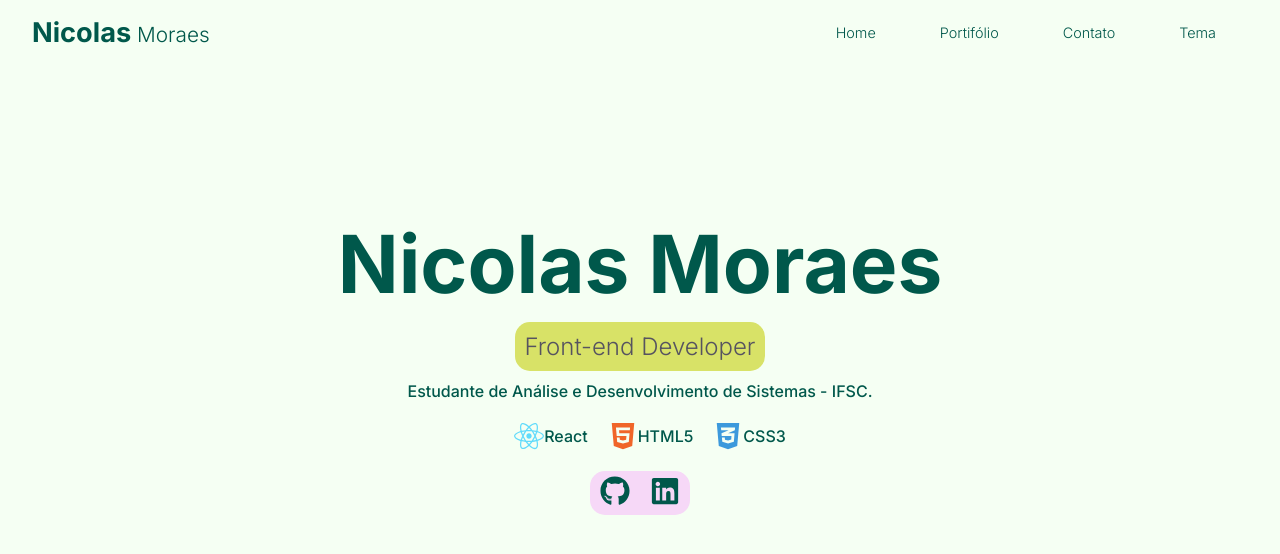
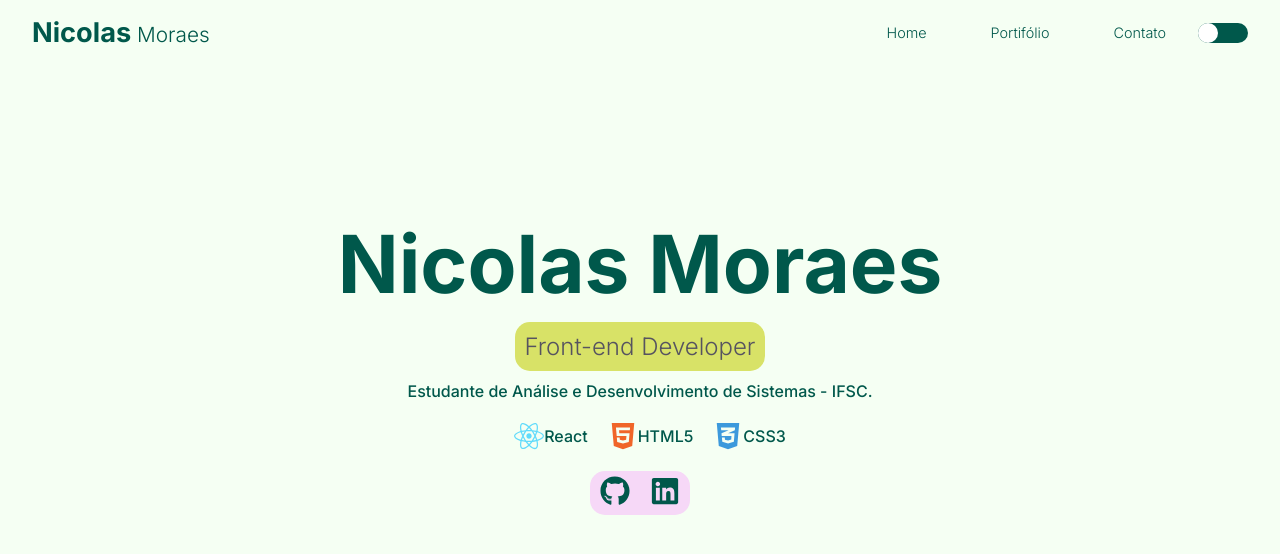
Before and after one commit to nicomoraes/personal-website, a Next.js app: page / in a window 1280 px wide. Shown: the top 554 px of the page. Built offline with nearby package versions, Linux system fonts and the light colour scheme.

Commit message:
Adicionado switch para alteração do tema da interface.

```diff
--- a/src/components/Header/index.tsx
+++ b/src/components/Header/index.tsx
@@ -1,18 +1,16 @@
 import Link from 'next/link';
-import { useState } from "react";
+import { useContext, useState } from "react";
+import Switch from "react-switch";
+import { ThemeContext } from 'styled-components';
 import { Hamburger, Logo, Menu, MenuLink, Nav } from './styles';
+
 interface Props {
   toggleTheme(): void
 }
 
 function Header({ toggleTheme }: Props) {
   const [isOpen, setIsOpen] = useState(false);
-
-  function closeDropMenu(){
-    if(isOpen){
-      setIsOpen(false);
-    }
-  }
+  const { colors, title } = useContext(ThemeContext)
 
   return (
     <Nav>
@@ -34,7 +32,17 @@
         <Link href='/contato'>
           <MenuLink onClick={() => setIsOpen(false)}>Contato</MenuLink>
         </Link>
-          <MenuLink onClick={() => toggleTheme()}>Tema</MenuLink>
+        <Switch
+          onChange={toggleTheme}
+          checked={title === 'dark'}
+          checkedIcon={false}
+          uncheckedIcon={false}
+          height={20}
+          width={50}
+          handleDiameter={20}
+          offColor={colors.primary}
+          onColor={colors.primary}
+        />
       </Menu>
     </Nav>
   );
```
